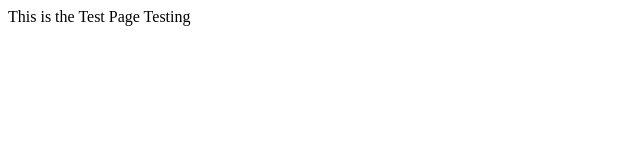
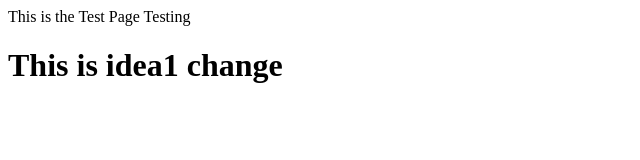
Before and after one commit to pskselvam/webrepo, a plain HTML site: page index.html in a window 1280 px wide. Shown: the whole page, without its empty margins (0-640 px from the left). Drawn offline with Linux system fonts and the light colour scheme.

Commit message:
Idea1 changed

```diff
--- a/index.html
+++ b/index.html
@@ -1 +1,2 @@
 <html>This is the Test Page Testing</html>
+<h1>This is idea1 change</h1>
```
